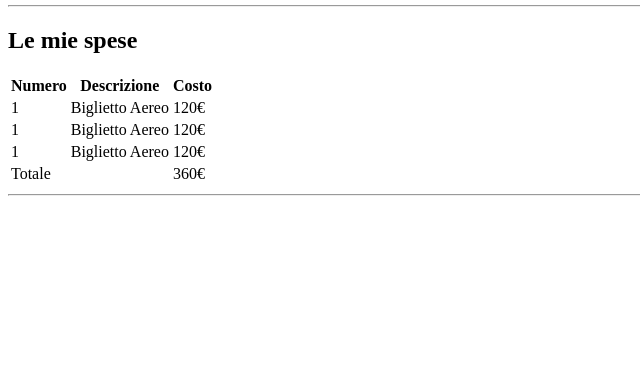
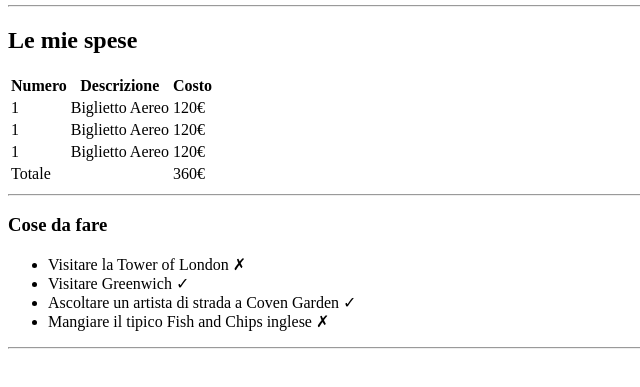
Before and after one commit to PalumboAndrea/html-london-trip, a plain HTML site: page index.html in a window 1280 px wide. Shown: the part 101-488 px from the top of the page, without its empty margins (0-640 px from the left). Drawn offline with Linux system fonts and the light colour scheme.

Commit message:
add section "Cose da fare"

```diff
--- a/index.html
+++ b/index.html
@@ -18,6 +18,9 @@
     </header>
 
     <main>
+
+        <!-- Section "Le mie spese" -->
+
         <section>
             <h2>
                 Le mie spese
@@ -89,11 +92,31 @@
 
         <hr>
 
+        <!-- Section "Cose da fare" -->
+
+        <section>
+            <h3>
+                Cose da fare
+            </h3>
+            <ul>
+                <li>
+                    Visitare la Tower of London &#10007
+                </li>
+                <li>
+                    Visitare Greenwich &#10003
+                </li>
+                <li>
+                    Ascoltare un artista di strada a Coven Garden &#10003
+                </li>
+                <li>
+                    Mangiare il tipico Fish and Chips inglese &#10007
+                </li>
+            </ul>
+        </section>
+
+        <hr>
+
     </main>
-
-
-
-
 
 </body>
 </html>
```
